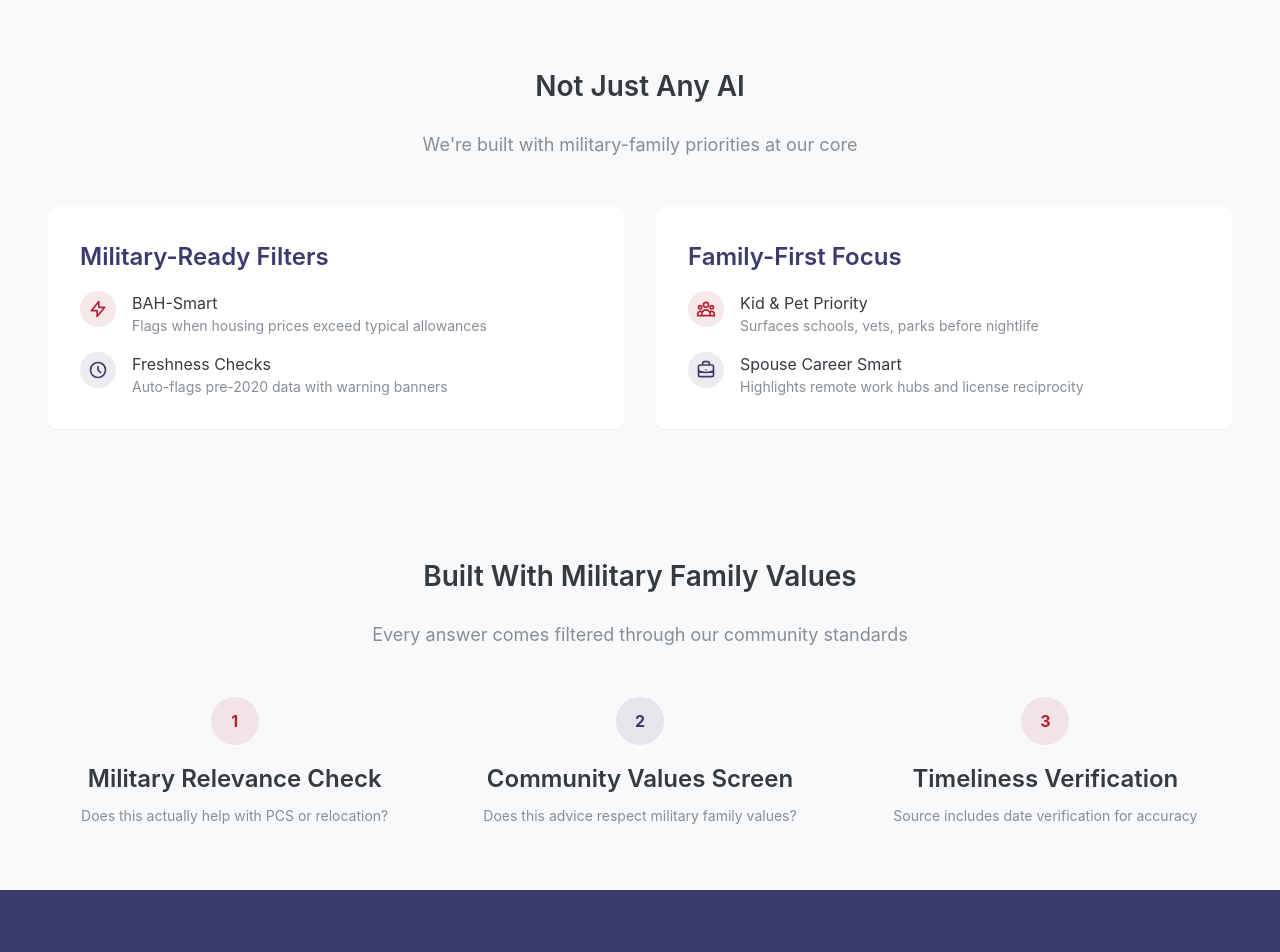
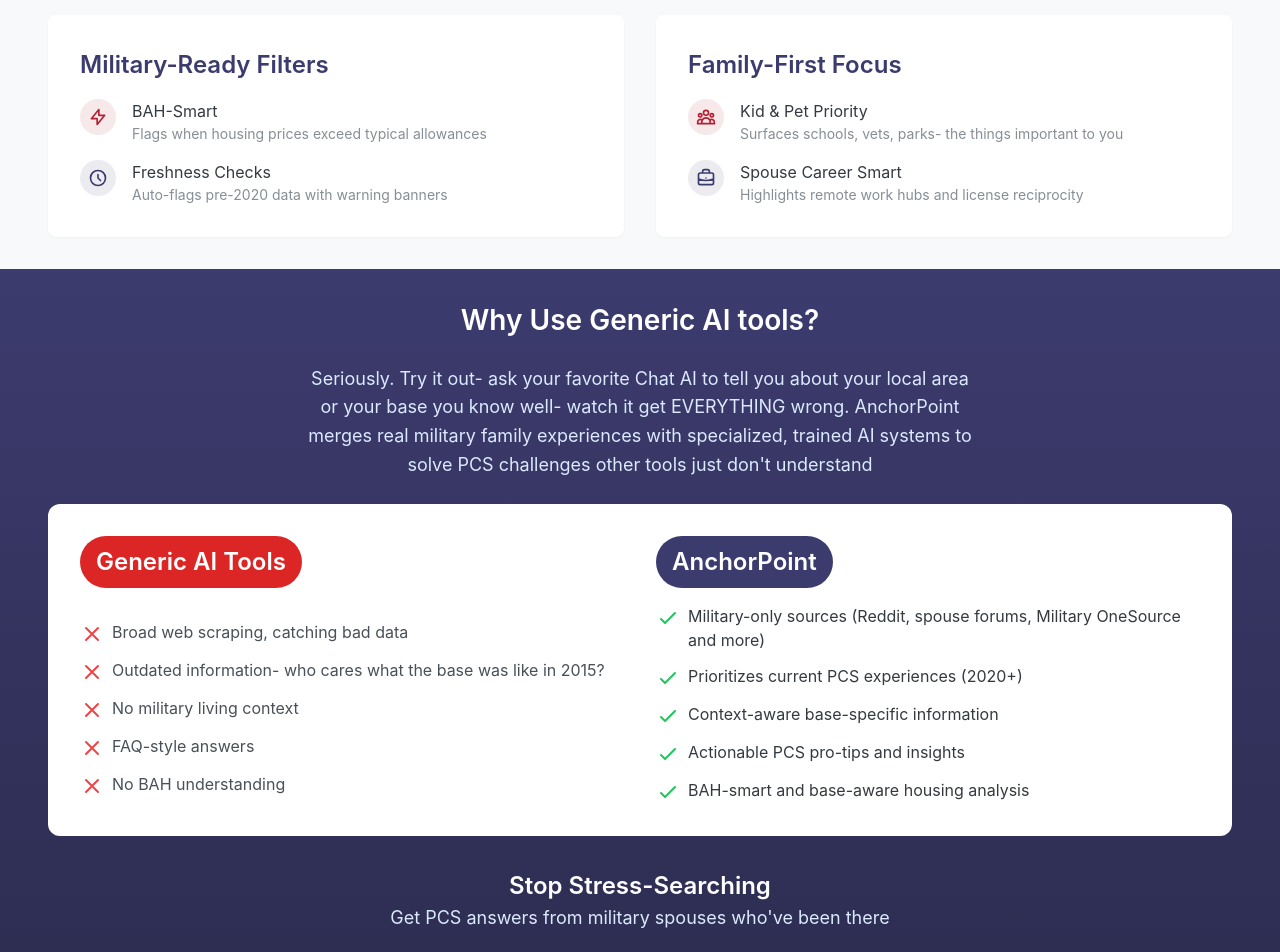
Before and after one commit to cdmerchant13/anchorpoint, a React (Vite) app: page /how-it-works in a window 1280 px wide. Shown: the part 1040-1992 px from the top of the page. Built offline with nearby package versions, Linux system fonts and the light colour scheme.

Commit message:
updated frontend significantly

```diff
--- a/src/pages/HowItWorks.jsx
+++ b/src/pages/HowItWorks.jsx
@@ -33,9 +33,9 @@
         </section>
 
         {/* Process Section */}
-        <section className="py-16">
+        <section className="py-8">
           <div className="container">
-            <div className="text-center mb-16">
+            <div className="text-center">
               <h2 className="heading-2 text-gray-800 mb-8">
                 Your Knowledge Journey
               </h2>
@@ -44,7 +44,7 @@
               </p>
             </div>
 
-            <div className="grid grid-cols-1 md:grid-cols-3 gap-8 mb-16">
+            <div className="grid grid-cols-1 md:grid-cols-3 gap-8 mb-8">
               <div className="text-center p-6 bg-white rounded-lg shadow-sm border border-gray-200">
                 <div className="w-16 h-16 bg-primary-red bg-opacity-10 rounded-full flex items-center justify-center mx-auto mb-4">
                   <svg className="w-8 h-8 text-primary-red" fill="none" stroke="currentColor" viewBox="0 0 24 24">
@@ -85,14 +85,14 @@
         </section>
 
         {/* AI Differentiation */}
-        <section className="py-16 bg-gray-50">
+        <section className="py-8 bg-gray-50">
           <div className="container">
             <div className="text-center mb-12">
               <h2 className="heading-2 text-gray-800 mb-6">
-                Not Just Any AI
+                Don't Just Ask An AI
               </h2>
               <p className="body-large text-gray-600 max-w-2xl mx-auto">
-                We're built with military-family priorities at our core
+                AnchorPoint is built with military-family priorities at our core:
               </p>
             </div>
 
@@ -136,7 +136,7 @@
                     </div>
                     <div>
                       <h4 className="heading-4 text-gray-800">Kid & Pet Priority</h4>
-                      <p className="text-gray-600 body-small">Surfaces schools, vets, parks before nightlife</p>
+                      <p className="text-gray-600 body-small">Surfaces schools, vets, parks- the things important to you</p>
                     </div>
                   </li>
                   <li className="flex items-start">
@@ -156,7 +156,83 @@
           </div>
         </section>
 
-        {/* Trust Section */}
+        {/* Benefits Comparison */}
+        <section className="py-8 bg-gradient-to-b from-primary-blue to-dark-blue">
+          <div className="container">
+            <div className="text-center mb-6">
+              <h2 className="heading-2 text-white mb-6">
+                Why Use Generic AI tools?
+              </h2>
+              <p className="body-large text-blue-100 max-w-2xl mx-auto">
+                Seriously. Try it out- ask your favorite Chat AI to tell you about your local area or your base you know well- watch it get EVERYTHING wrong. AnchorPoint merges real military family experiences with specialized, trained AI systems to solve PCS challenges other tools just don't understand
+              </p>
+            </div>
+
+            <div className="grid grid-cols-1 md:grid-cols-2 gap-8 bg-white rounded-xl p-8">
+              <div>
+                <h3 className="heading-3 bg-red-600 text-white py-2 px-4 rounded-full inline-block mb-8">
+                  Generic AI Tools
+                </h3>
+                <ul className="space-y-3">
+                  {[
+                    "Broad web scraping, catching bad data",
+                    "Outdated information- who cares what the base was like in 2015?",
+                    "No military living context",
+                    "FAQ-style answers",
+                    "No BAH understanding"
+                  ].map((item, i) => (
+                    <li key={i} className="flex items-start text-gray-700">
+                      <svg className="w-6 h-6 text-red-500 mr-2 mt-0.5 flex-shrink-0" fill="none" stroke="currentColor" viewBox="0 0 24 24">
+                        <path strokeLinecap="round" strokeLinejoin="round" strokeWidth={2} d="M6 18L18 6M6 6l12 12" />
+                      </svg>
+                      {item}
+                    </li>
+                  ))}
+                </ul>
+              </div>
+
+              <div>
+                <h3 className="heading-3 bg-primary-blue text-white py-2 px-4 rounded-full inline-block mb-4">
+                  AnchorPoint
+                </h3>
+                <ul className="space-y-3">
+                  {[
+                    "Military-only sources (Reddit, spouse forums, Military OneSource and more)",
+                    "Prioritizes current PCS experiences (2020+)",
+                    "Context-aware base-specific information",
+                    "Actionable PCS pro-tips and insights",
+                    "BAH-smart and base-aware housing analysis"
+                  ].map((item, i) => (
+                    <li key={i} className="flex items-start text-gray-800">
+                      <svg className="w-6 h-6 text-green-500 mr-2 mt-0.5 flex-shrink-0" fill="none" stroke="currentColor" viewBox="0 0 24 24">
+                        <path strokeLinecap="round" strokeLinejoin="round" strokeWidth={2} d="M5 13l4 4L19 7" />
+                      </svg>
+                      {item}
+                    </li>
+                  ))}
+                </ul>
+              </div>
+            </div>
+            <div className="text-center">
+              <h3 className="heading-3 text-white mt-8">
+                Stop Stress-Searching
+              </h3>
+              <p className="body-large text-blue-100 mb-8">
+                Get PCS answers from military spouses who've been there
+              </p>
+              <Button
+                variant="secondary"
+                size="large"
+                as={Link}
+                to="/"
+              >
+                Ask AnchorPoint Now
+              </Button>
+            </div>
+          </div>
+        </section>
+
+        {/* Trust Section
         <section className="py-16">
           <div className="container">
             <div className="text-center mb-12">
@@ -168,7 +244,7 @@
               </p>
             </div>
 
-            <div className="grid grid-cols-1 md:grid-cols-3 gap-8">
+           <div className="grid grid-cols-1 md:grid-cols-3 gap-8">
               <div className="text-center">
                 <div className="w-12 h-12 bg-primary-red bg-opacity-10 rounded-full flex items-center justify-center mx-auto mb-4">
                   <span className="text-primary-red font-bold">1</span>
@@ -201,28 +277,8 @@
             </div>
           </div>
         </section>
-
+*/}
         {/* CTA Section */}
-        <section className="py-16 bg-primary-blue text-white">
-          <div className="container">
-            <div className="text-center">
-              <h2 className="heading-2 text-white mb-8">
-                Stop Stress-Searching
-              </h2>
-              <p className="body-large text-blue-100 mb-12">
-                Get PCS answers from military spouses who've been there
-              </p>
-              <Button
-                variant="secondary"
-                size="large"
-                as={Link}
-                to="/"
-              >
-                Ask AnchorPoint Now
-              </Button>
-            </div>
-          </div>
-        </section>
       </main>
 
     </div>
```
